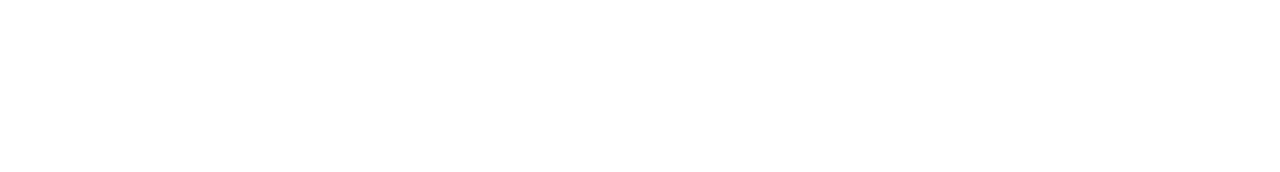
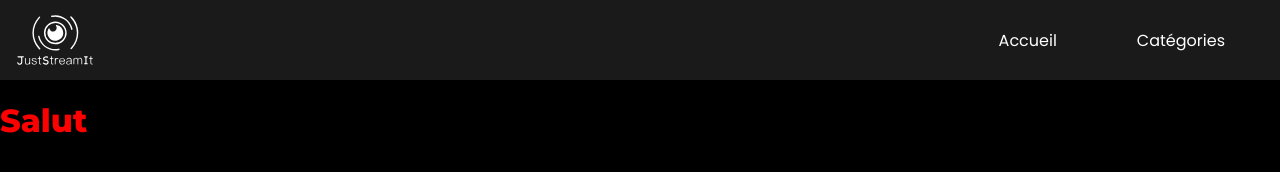
Before and after one commit to Raphael-HdF/Just-Stream-it, a plain HTML site: page index.html in a window 1280 px wide. Drawn offline with Linux system fonts and the light colour scheme.

Commit message:
[IMP] Header ok + import font

```diff
--- a/index.html
+++ b/index.html
@@ -5,14 +5,22 @@
     <meta charset="UTF-8">
     <meta http-equiv="X-UA-Compatible" content="IE=edge">
     <meta name="viewport" content="width=device-width, initial-scale=1.0">
+    <link rel="preconnect" href="https://fonts.googleapis.com">
+    <link rel="preconnect" href="https://fonts.gstatic.com" crossorigin>
+    <link href="https://fonts.googleapis.com/css2?family=Montserrat:wght@600;800;900&family=Poppins:wght@100;200;400;600&display=swap" rel="stylesheet">
+    <link rel="stylesheet" href="css/main.css">
     <title>Just Stream It</title>
 </head>
 <header>
-    <img src="" alt="" srcset="">
+    <img src="img/logo-blanc.svg" alt="" srcset="">
+    <ul>
+        <li>Accueil</li>
+        <li>Catégories</li>
+    </ul>
 </header>
 
 <body>
-
+<h1>Salut</h1>
 
 </body>
 
--- a/sass/main.scss
+++ b/sass/main.scss
@@ -1,4 +1,36 @@
-body{
+@import "mixin";
+
+html {
     background-color: black;
+    color: white;
+    font-family: 'Poppins', sans-serif;
+}
 
+body {
+    margin: 0;
 }
+
+@include headings {
+    color: red;
+    font-family: 'Montserrat', sans-serif;
+}
+
+header {
+    display: flex;
+justify-content: space-between;
+align-items: center;
+    padding: 0px 15px;
+    background-color: rgba($color: #ffffff, $alpha: 0.1);
+
+    img {
+        height: 80px;
+    }
+
+    ul{
+        display: flex;
+    }
+    li {
+        padding: 0 40px;
+        list-style: none;
+    }
+}
--- /dev/null
+++ b/sass/mixin.scss
@@ -0,0 +1,6 @@
+@mixin headings {
+    h1, h2, h3,
+    h4, h5, h6 {
+        @content;
+    }
+}
```
Also changed, not shown: css/main.css (added), css/mixin.css (added), img/logo-blanc.svg (added), style.css (deleted), 2 other files.
